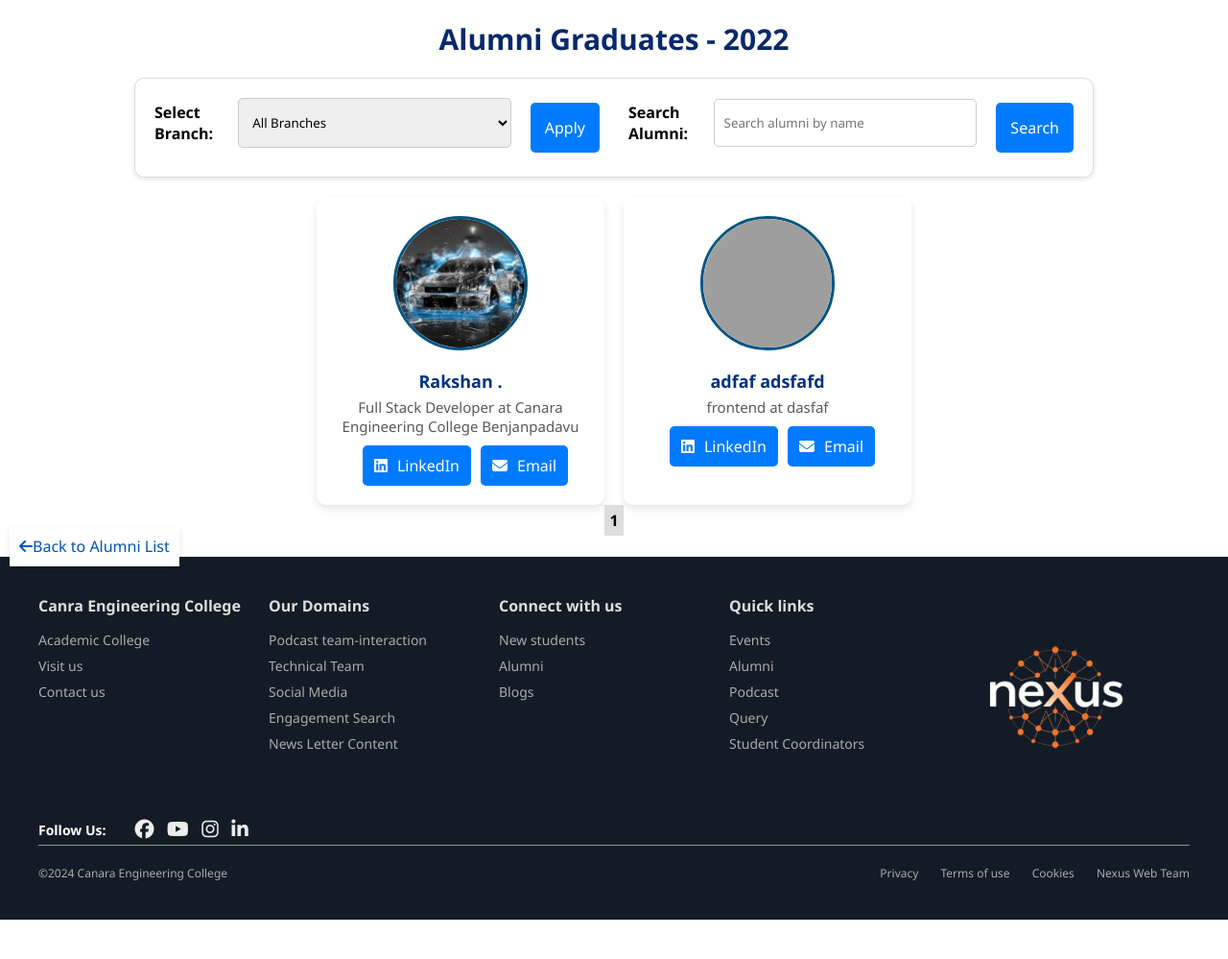
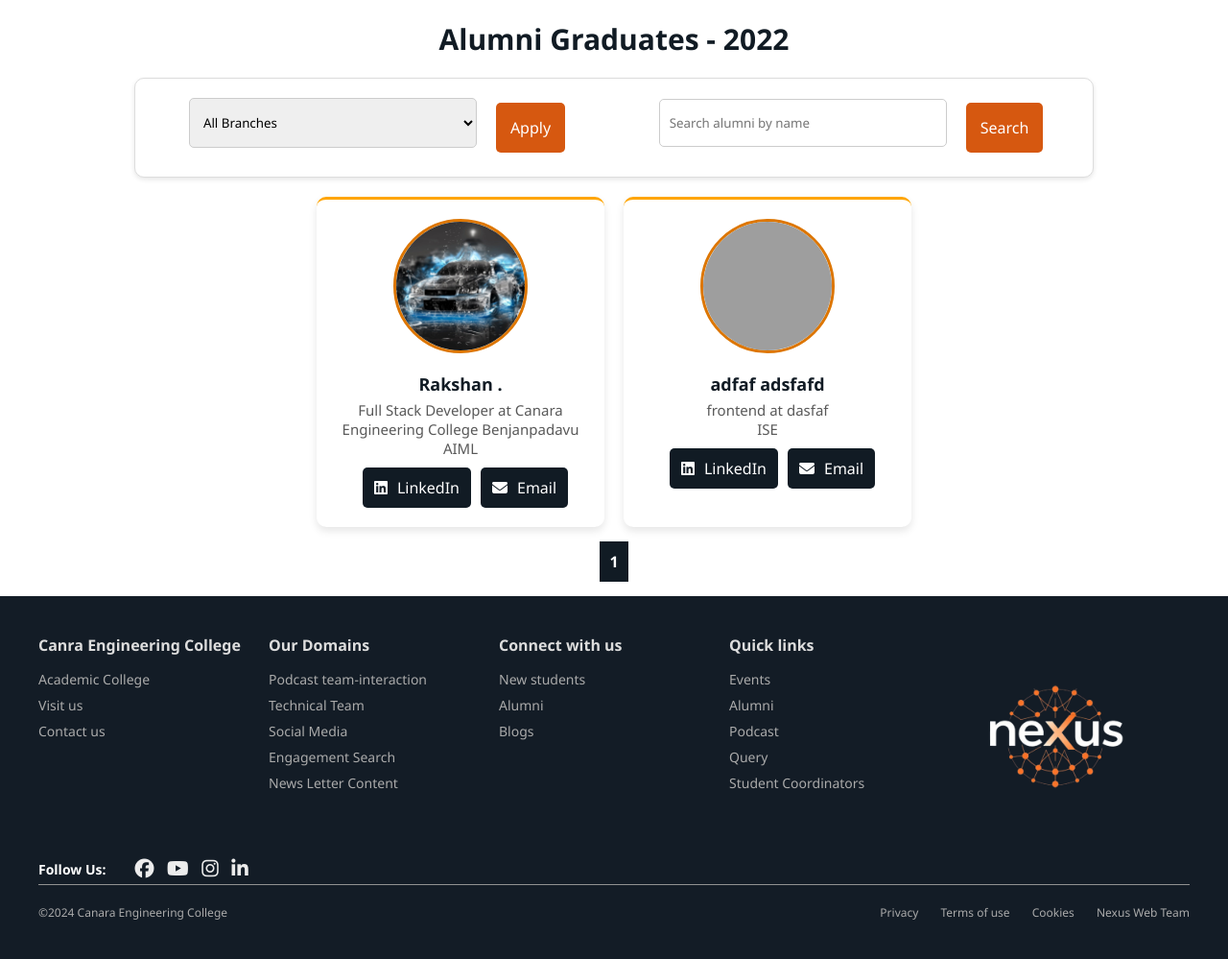
Before and after one commit to Rakshan001/Nexus_Web, a Django app: page /alumni/alumni/2022/ in a window 1280 px wide. Shown: the part 90-1089 px from the top of the page at 96% size. Before the commit the page ends 1048 px from the top, so only its background shows below. Run offline with Django 4.2, Linux system fonts and the light colour scheme; a user stored in the database is signed in; data comes from the database, SQL or seed files in the repository; both versions use the stored data as it was after the commit; some libraries are stand-ins or nearby versions; grey boxes are pictures that could not be loaded.

Commit message:
updated the alumnilist and css

```diff
--- a/Nexus/alumni_details/static/alumni_details/css/alumni-profile.css
+++ b/Nexus/alumni_details/static/alumni_details/css/alumni-profile.css
@@ -39,7 +39,7 @@ body{
     align-items: center;
 }
 .alumni-header img{
-
+    object-fit: cover;
     width: 200px;
     max-width: 150px;
     height: 150px;
--- a/Nexus/alumni_details/templates/alumni_details/alumni_by_year.html
+++ b/Nexus/alumni_details/templates/alumni_details/alumni_by_year.html
@@ -17,6 +17,12 @@
     width: 100%;
     height: 100vh;
     }
+
+    .alumnigraduate-heading{
+        font-size: 30px;
+        color: #111b24;
+    }
+
     h1{
         text-align: center;
     width: 100%;
@@ -76,7 +82,7 @@ select, input[type="text"] {
 
 button {
     padding: 15px 15px;
-    background-color: #007bff;
+    background-color: #d65810;
     color: white;
     border: none;
     border-radius: 5px;
@@ -85,7 +91,7 @@ button {
 }
 
 button:hover {
-    background-color: #0056b3;
+    background-color: #d67a10;
 }
 
 .alumni-profiles {
@@ -98,6 +104,7 @@ button:hover {
 
 .alumni-profile {
     background-color: #ffffff;
+    border-top: 3px solid orange;
     border-radius: 10px;
     padding: 20px;
     box-shadow: 0 4px 8px rgba(0, 0, 0, 0.1);
@@ -109,7 +116,7 @@ button:hover {
 .alumni-profile .name{
     font-size: 30px;
     font-weight: bold;
-    color: #003282;
+    color: #111b24;
 }
 
 .alumni-profile .job{
@@ -126,7 +133,7 @@ button:hover {
     border-radius: 50%;
     object-fit: cover;
     margin-bottom: 15px;
-    border: 3px solid #005582;
+    border: 3px solid #dd7600;
     width: 140px;
     height: 140px;
 }
@@ -154,7 +161,7 @@ button:hover {
 .connect-btn {
     display: flex;
     align-items: center;
-    background-color: #007bff; /* LinkedIn Blue */
+    background-color: #111b24; /* LinkedIn Blue */
     border: none;
     border-radius: 5px;
     padding: 10px 12px;
@@ -170,7 +177,7 @@ button:hover {
 }
 
 .connect-btn:hover {
-    background-color: #003282;
+    background-color: #0c1218;
 }
 .back-to-alumni{
     /* position: fixed; */
@@ -184,6 +191,30 @@ button:hover {
     margin-bottom: 2rem;
     gap: 20px;
 }
+
+.pagination{
+    display: flex;
+    justify-content: center;
+    align-items: center;
+    gap: 20px;
+    margin: 5px;
+    padding: 10px;
+}
+
+.pagination .next-prev{
+    background-color: #d67a10;
+    padding: 10px;
+    border-radius: 5px;
+    color: white;
+}
+
+.pagination .first-prev{
+    background-color: #e9810a;
+    padding: 10px;
+    border-radius: 5px;
+    color: white;
+}
+
 /* mobile width */
 @media screen and (max-width: 768px){
     .search-filter {
@@ -211,12 +242,12 @@ button:hover {
 }
 
 </style>
-<h1>Alumni Graduates - {{ graduation_year }}</h1>
+<h1 class="alumnigraduate-heading">Alumni Graduates - {{ graduation_year }}</h1>
 
 <!-- Filter Form -->
 <div class="search-filter">
     <form method="get" action="" class="filter">
-        <label for="branch">Select Branch:</label>
+        <!-- <label for="branch">Select Branch:</label> -->
         <select id="branch" name="branch">
             <option value="">All Branches</option>
             {% for branch in branches %}
@@ -229,7 +260,7 @@ button:hover {
 
     <!-- Search Form -->
     <form method="GET" action="{% url 'alumni_search' %}" class="search">
-        <label for="alumni">Search Alumni:</label>
+        <!-- <label for="alumni">Search Alumni:</label> -->
         <input type="text" name="alumni" id="alumni" placeholder="Search alumni by name">
         <button type="submit">Search</button>
     </form>
@@ -257,6 +288,7 @@ button:hover {
             <img src="{% if alumni.profile_picture %}{{ alumni.profile_picture.url }}{% else %}{% static 'alumni_details/assets/default.png' %}{% endif %}" alt="{% if alumni.profile_picture %}{{ alumni.first_name }}'s Profile Picture{% else %}Default Profile Picture{% endif %}" width="100" height="100">
             <p class="name" >{{ alumni.first_name }} {{ alumni.last_name }}</p>
             <p class="job">{{ alumni.current_position }} at {{ alumni.company_name }}</p>
+            <p class="job">{{ alumni.branch}}</p>
             <div class="connec-btn">
                 <button class="connect-btn"><i class="fa-brands fa-linkedin"></i><a href="{{ alumni.linkedin_url }}" target="_blank">LinkedIn</a></button>
                 <button class="connect-btn"><i class="fa-solid fa-envelope"></i><a href="#">Email</a></button>
@@ -268,17 +300,17 @@ button:hover {
     {% endfor %}
 </div>
 
-<div class="pagination" style="display: flex; align-items: center; justify-content: center; gap: 10px; ">
+<div class="pagination">
     <!-- First and Previous Links -->
     {% if alumni.has_previous %}
-        <a href="?page=1&branch={{ selected_branch }}">First</a>
-        <a href="?page={{ alumni.previous_page_number }}&branch={{ selected_branch }}">Previous</a>
+        <a href="?page=1&branch={{ selected_branch }}" class="first-prev">First</a>
+        <a href="?page={{ alumni.previous_page_number }}&branch={{ selected_branch }}" class="first-prev">Previous</a>
     {% endif %}
 
     <!-- Page Number Links -->
     {% for page_num in alumni.paginator.page_range %}
         {% if page_num == alumni.number %}
-            <strong style="padding: 5px; background-color: #ddd;">{{ page_num }}</strong>
+            <strong style="padding: 10px; background-color: #111b24; color: white;">{{ page_num }}</strong>
         {% else %}
             <a href="?page={{ page_num }}&branch={{ selected_branch }}">{{ page_num }}</a>
         {% endif %}
@@ -286,11 +318,11 @@ button:hover {
 
     <!-- Next and Last Links -->
     {% if alumni.has_next %}
-        <a href="?page={{ alumni.next_page_number }}&branch={{ selected_branch }}">Next</a>
-        <a href="?page={{ alumni.paginator.num_pages }}&branch={{ selected_branch }}">Last</a>
+        <a href="?page={{ alumni.next_page_number }}&branch={{ selected_branch }}" class="next-prev">Next</a>
+        <a href="?page={{ alumni.paginator.num_pages }}&branch={{ selected_branch }}" class="next-prev">Last</a>
     {% endif %}
 </div>
 
 
-<a href="{% url 'alumni_list' %}" class="back-to-alumni"><i class="fa-solid fa-arrow-left"></i>Back to Alumni List</a>
-{% endblock %}
+<!-- <a href="{% url 'alumni_list' %}" class="back-to-alumni"><i class="fa-solid fa-arrow-left"></i>Back to Alumni List</a>
+{% endblock %} -->
--- a/Nexus/alumni_details/templates/alumni_details/alumni_list.html
+++ b/Nexus/alumni_details/templates/alumni_details/alumni_list.html
@@ -65,6 +65,7 @@
                      alt="{% if alumni.profile_picture %}{{ alumni.first_name }}'s Profile Picture{% else %}Default Profile Picture{% endif %}">
                 <p class="name" style="color: black;">{{ alumni.first_name }} {{ alumni.last_name }}</p>
                 <p class="position">{{ alumni.current_position }} at {{ alumni.company_name }}</p>
+                <p class="position">{{ alumni.branch }}</p>
                 <div class="connec-btn">
                     <button class="connect-btn">
                         <i class="fa-brands fa-linkedin"></i>
@@ -87,6 +88,8 @@
 <!-- Add this after the for loop -->
 {% if has_more %}
     <div class="load-more-container">
+        <h2>More Alumni are Active on Canara community</h2>
+        <p>To see more  click on the load more button</p>
         <button id="loadMoreBtn" class="load-more-btn" data-page="{{ next_page }}">
             <i class="fa-solid fa-plus"></i> Load More Years
         </button>
@@ -117,7 +120,7 @@ document.getElementById('loadMoreBtn')?.addEventListener('click', function() {
                 yearSection.className = 'graduation-year';
 
                 yearSection.innerHTML = `
-                    <h3>${year}</h3>
+                    <h3>Graduation Year: ${year}</h3>
                     <div class="alumni-profiles">
                         ${alumniList.map(alumni => `
                             <div class="alumni-profile">
```
Also changed, not shown: Nexus/alumni_details/static/alumni_details/css/alumnilist.css (+28 -3 lines), Nexus/db.sqlite3.
